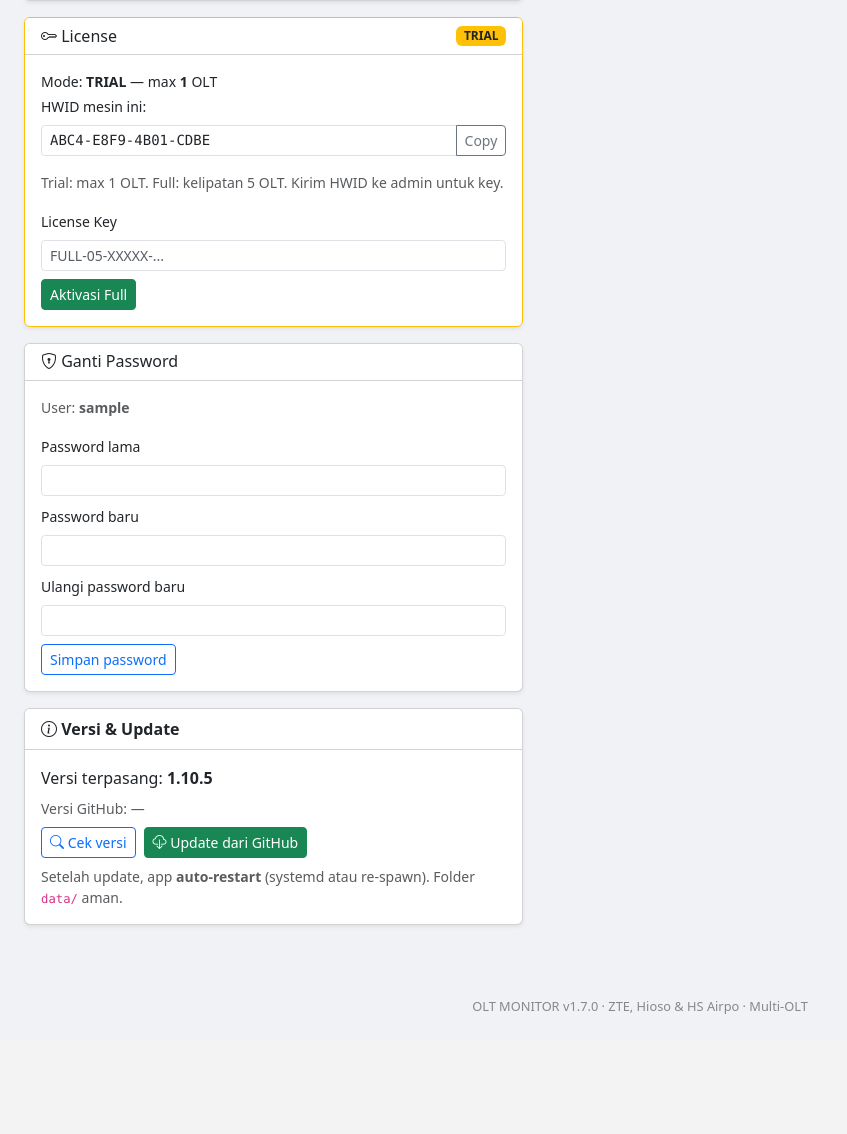
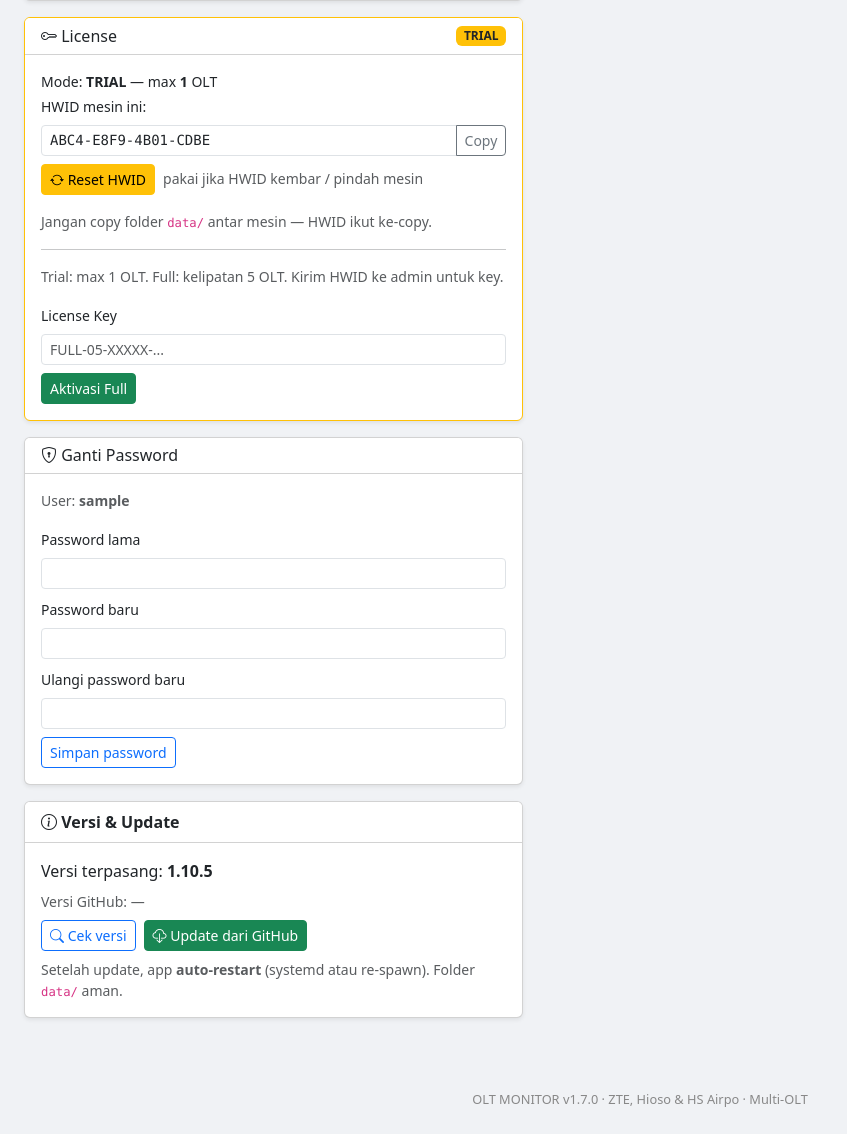
Before and after one commit to agasthanet/olt-monitor, a Flask app: page /settings in a window 1280 px wide. Shown: the part 929-2063 px from the top of the page, without its empty margins (0-847 px from the left). Before the commit the page ends 1943 px from the top, so only its background shows below. Run offline with Flask 3, Linux system fonts and the light colour scheme; the visitor is signed in with stand-in values (Sample User, id 1).

Commit message:
Update settings.html

```diff
--- a/templates/settings.html
+++ b/templates/settings.html
@@ -136,22 +136,25 @@
       <div class="card-body">
         <p class="mb-1 small">Mode: <strong>{{ license_mode|upper }}</strong> — max <strong>{{ license_max_olts }}</strong> OLT</p>
         <p class="mb-2 small">HWID mesin ini:</p>
-        <div class="input-group input-group-sm mb-3">
+        <div class="input-group input-group-sm mb-2">
           <input type="text" class="form-control font-monospace" id="hwidBox" readonly value="{{ license_hwid }}">
           <button class="btn btn-outline-secondary" type="button" onclick="navigator.clipboard.writeText(document.getElementById('hwidBox').value)">Copy</button>
         </div>
+        <form method="post" class="mb-3" onsubmit="return confirm('Reset HWID?\nKey lama tidak valid lagi.\nLanjut?');">
+          <input type="hidden" name="action" value="reset_hwid">
+          <button type="submit" class="btn btn-sm btn-warning">
+            <i class="bi bi-arrow-repeat"></i> Reset HWID
+          </button>
+          <span class="small text-muted ms-1">pakai jika HWID kembar / pindah mesin</span>
+        </form>
+        <p class="small text-muted">Jangan copy folder <code>data/</code> antar mesin — HWID ikut ke-copy.</p>
+        <hr>
         {% if license_mode == 'full' %}
         <p class="small text-success mb-2">Aktif sejak: {{ license_info.activated_at or '-' }}</p>
         <form method="post" onsubmit="return confirm('Kembali ke Trial?')">
           <input type="hidden" name="action" value="deactivate_license">
-          <button type="submit" class="btn btn-sm btn-outline-warning">Deaktivasi (Trial)</button>
+          <button type="submit" class="btn btn-sm btn-outline-secondary">Deaktivasi (Trial)</button>
         </form>
-        <form method="post" class="mt-2" onsubmit="return confirm('Reset HWID? Key lama tidak valid. Lanjut?');">
-          <input type="hidden" name="action" value="reset_hwid">
-          <button type="submit" class="btn btn-sm btn-outline-warning">Reset HWID (jika kembar)</button>
-        </form>
-        <p class="small text-muted mb-0">Jangan copy folder <code>data/</code> antar mesin — HWID ikut ke-copy.</p>
-
         {% else %}
         <p class="small text-muted">Trial: max 1 OLT. Full: kelipatan 5 OLT. Kirim HWID ke admin untuk key.</p>
         <form method="post">
```
